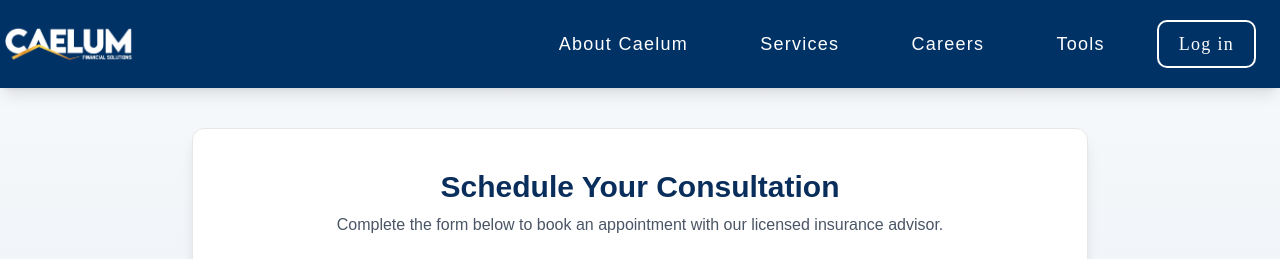
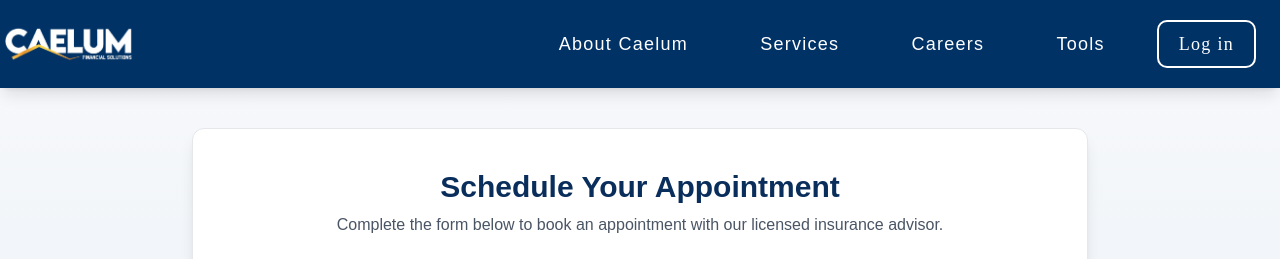
Before and after one commit to s3e0o/FNA-temp, a React (Vite) app in the folder frontend/: page /FNA/AppointmentForm in a window 1280 px wide. Shown: the top 259 px of the page. Built offline with nearby package versions, Linux system fonts and the light colour scheme.

Commit message:
change text into appointment

```diff
--- a/frontend/src/pages/AppointmentForm.jsx
+++ b/frontend/src/pages/AppointmentForm.jsx
@@ -241,7 +241,7 @@ export default function AppointmentForm() {
       <main className="flex flex-1 items-center justify-center px-4 py-12">
         <div className="w-full max-w-4xl bg-white rounded-xl shadow-lg p-6 md:p-10 border border-gray-200">
           <div className="text-center mb-8">
-            <h1 className="text-2xl md:text-3xl font-bold text-[#0a2e5c]">Schedule Your Consultation</h1>
+            <h1 className="text-2xl md:text-3xl font-bold text-[#0a2e5c]">Schedule Your Appointment</h1>
             <p className="mt-2 text-gray-600 max-w-2xl mx-auto">
               Complete the form below to book an appointment with our licensed insurance advisor.
             </p>
```
